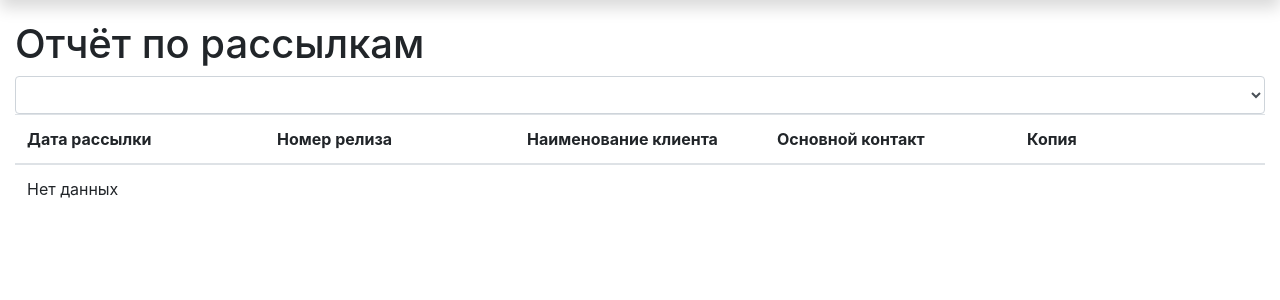
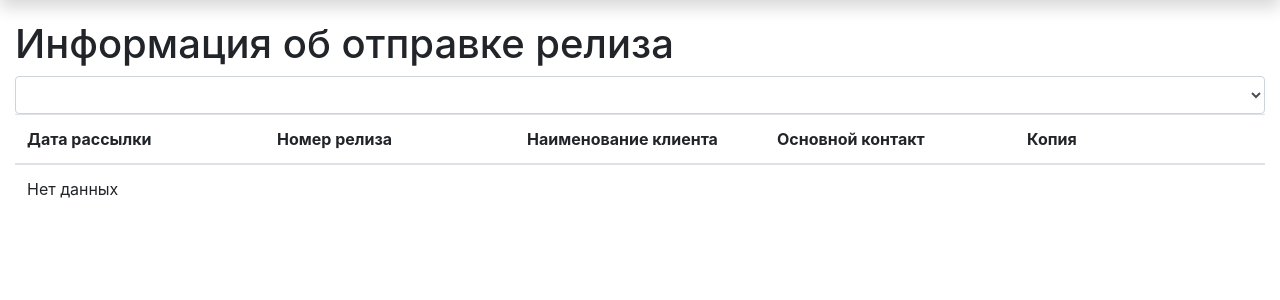
Before and after one commit to NjemTop/Creg, a Django app: template main/templates/main/release_info.html in a window 1280 px wide. Shown: the part 40-340 px from the top of the page. Run offline with Django 4.2, Linux system fonts and the light colour scheme; the template is opened without the code that fills it, so the values that code supplies are empty; some libraries are stand-ins or nearby versions.

Commit message:
поменял название

```diff
--- a/main/templates/main/index.html
+++ b/main/templates/main/index.html
@@ -6,5 +6,5 @@
 
 {% block content %}
     <h1>Добро пожаловать в Crag</h1>
-    <a href="{% url 'release_info' %}" class="btn btn-primary">Отчёт по рассылкам</a>
+    <a href="{% url 'release_info' %}" class="btn btn-primary">Информация об отправке релиза</a>
 {% endblock %}
--- a/main/templates/main/release_info.html
+++ b/main/templates/main/release_info.html
@@ -2,11 +2,11 @@
 {% load static %}
 
 {% block title %}
-    Отчёт по рассылкам
+Информация об отправке релиза
 {% endblock %}
 
 {% block content %}
-    <h1>Отчёт по рассылкам</h1>
+    <h1>Информация об отправке релиза</h1>
 
     <!-- Добавляем выпадающий список для выбора номера релиза -->
     <select id="release-number-select" class="form-control">
```
